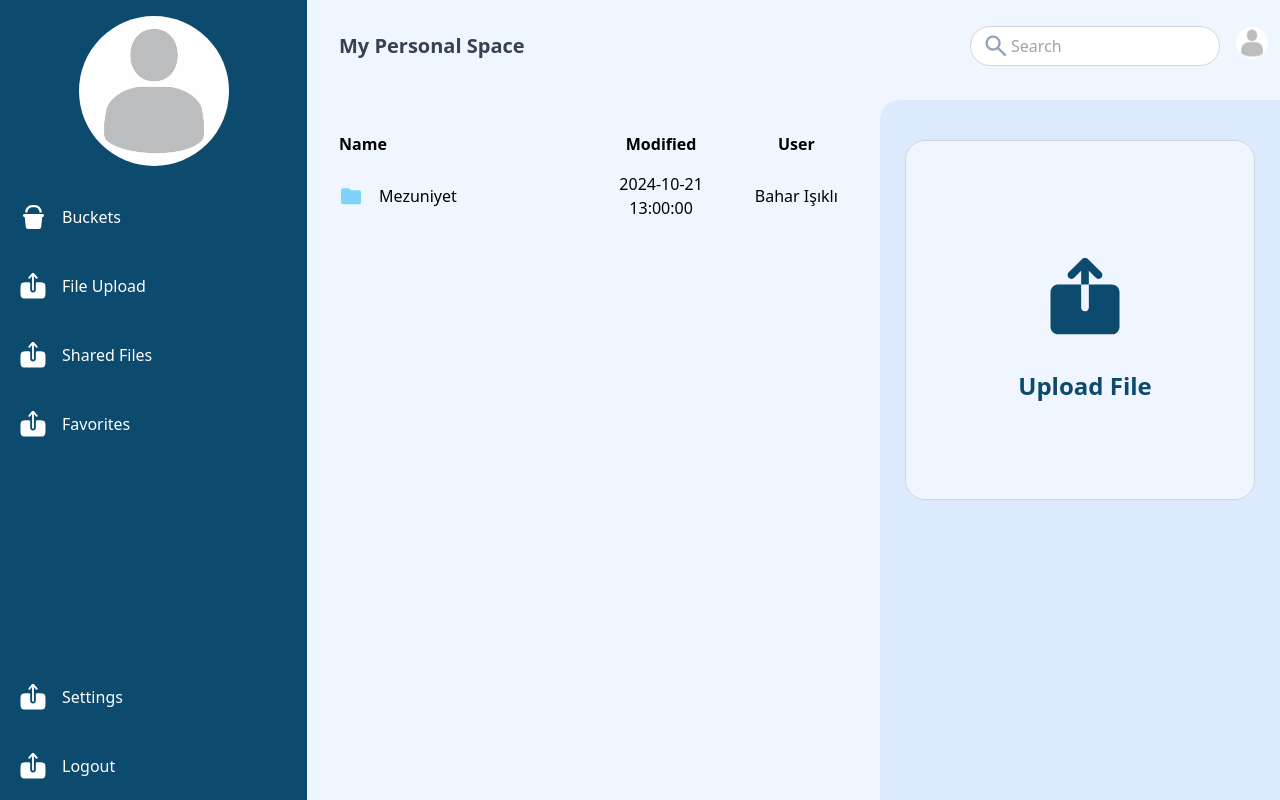
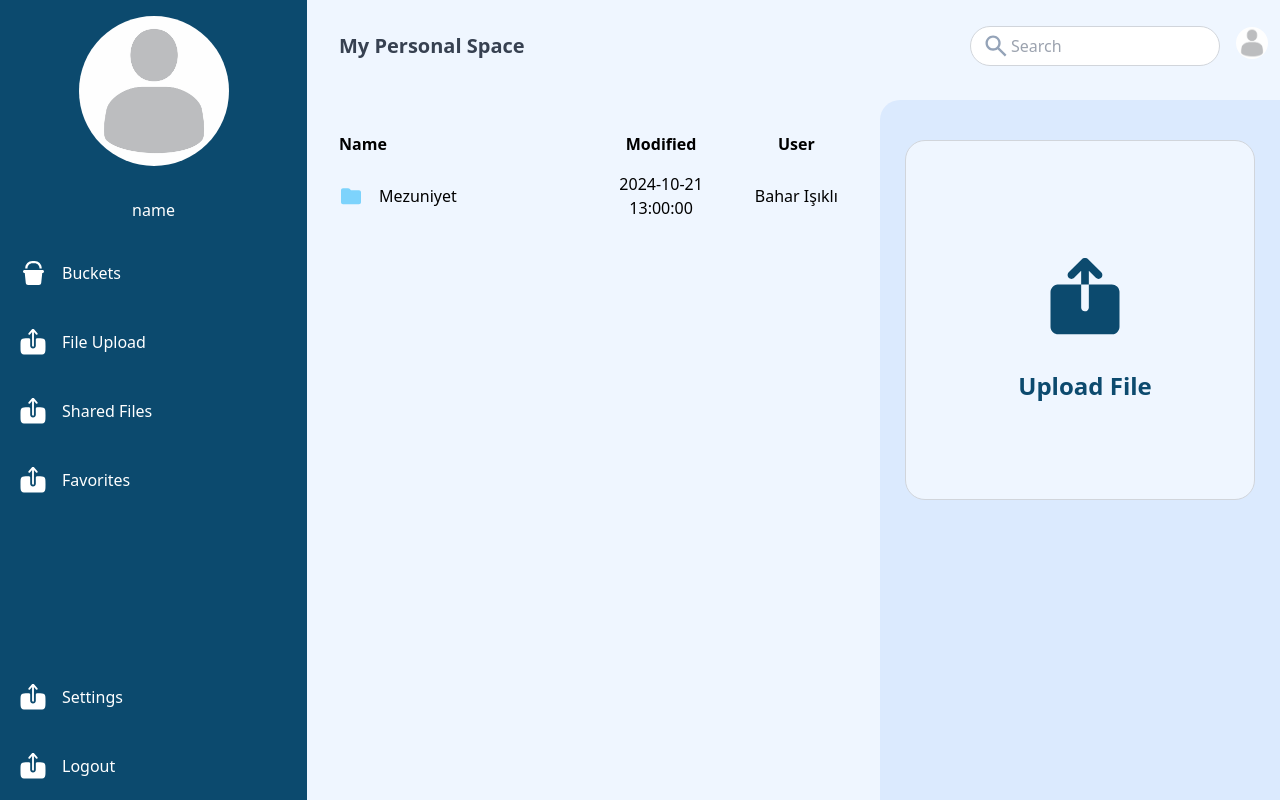
Before and after one commit to droplite-app/ui, a React (Vite) app: page / in a window 1280 px wide. Built offline with nearby package versions, Linux system fonts and the light colour scheme.

Commit message:
name area added

```diff
--- a/src/components/Templates/SideBar.tsx
+++ b/src/components/Templates/SideBar.tsx
@@ -20,7 +20,10 @@ const SideBar = () => {
       <div className="hidden md:flex md:justify-center md:items-center mt-4 pb-4">
         <Avatar size={150} />
       </div>
-      <div className="hidden md:block flex-grow">
+      <div className="text-center mt-4">
+        <p>name</p>
+      </div>
+      <div className="hidden md:block flex-grow mt-4">
         <Menu />
       </div>
       <div className="mt-auto hidden md:block">
```
